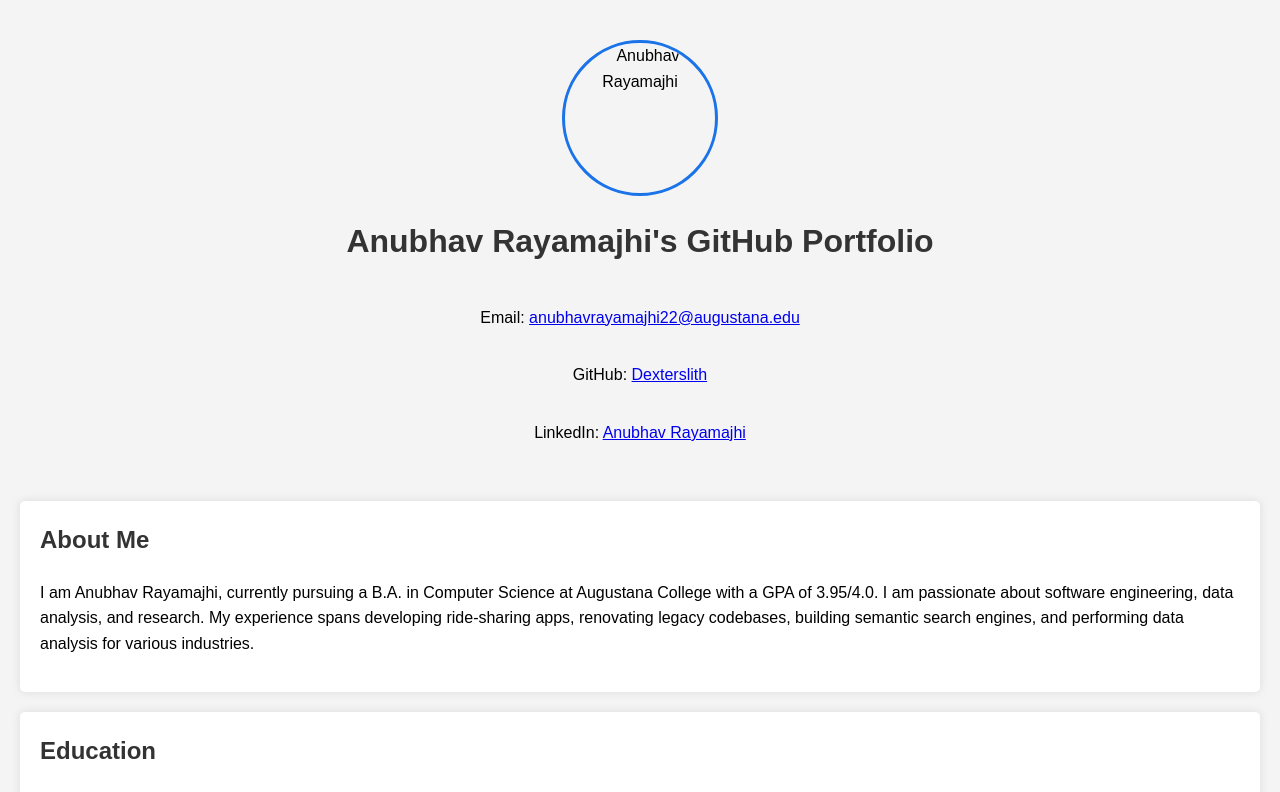
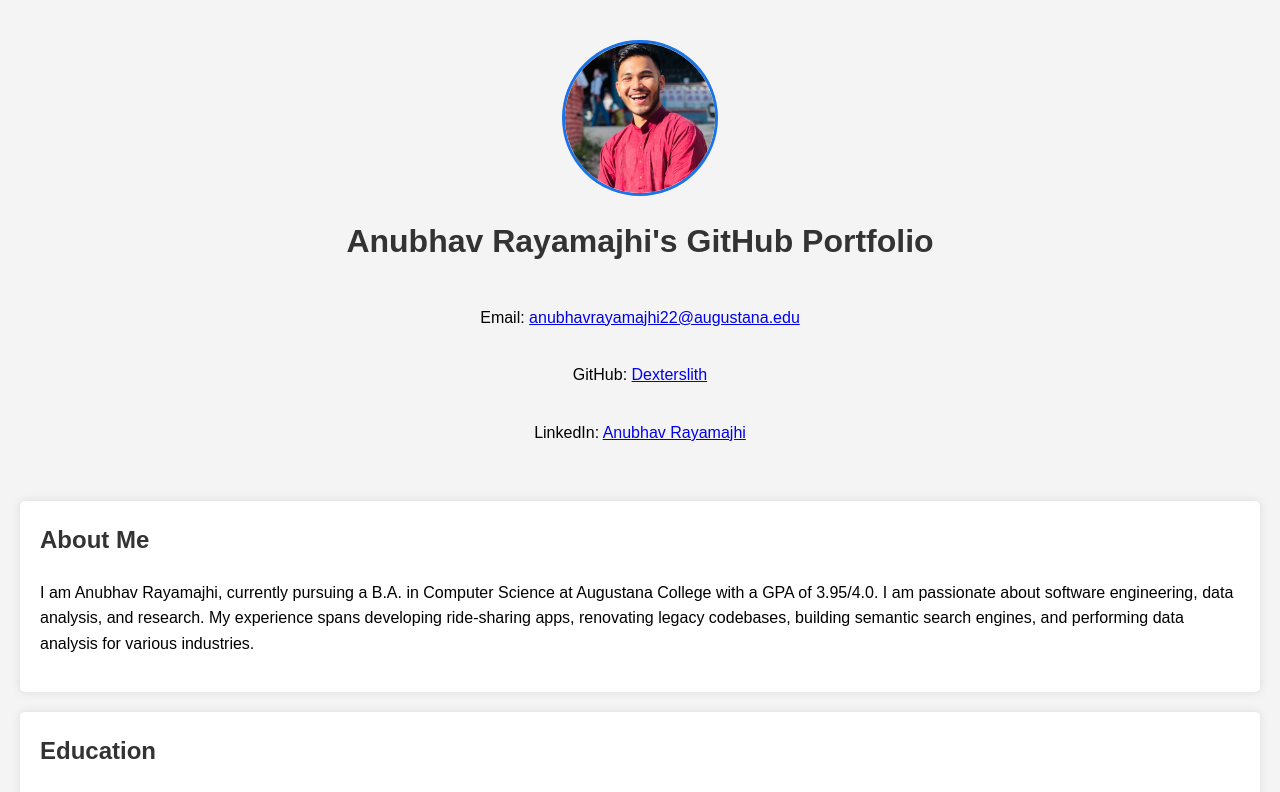
Before and after one commit to Dexterslith/dexterslith.github.io, a plain HTML site: page index.html in a window 1280 px wide. Shown: the top 792 px of the page. Drawn offline with Linux system fonts and the light colour scheme.

Commit message:
Update index.html

```diff
--- a/index.html
+++ b/index.html
@@ -58,7 +58,7 @@
 <body>
 
 <header class="center">
-    <img src="path/to/your/photo.jpg" alt="Anubhav Rayamajhi" class="profile-pic">
+    <img src="Screen Shot 2024-01-23 at 14.56.53.png" alt="Anubhav Rayamajhi" class="profile-pic">
     <h1>Anubhav Rayamajhi's GitHub Portfolio</h1>
     <p>Email: <a href="mailto:anubhavrayamajhi22@augustana.edu">anubhavrayamajhi22@augustana.edu</a></p>
     <p>GitHub: <a href="https://github.com/Dexterslith" target="_blank">Dexterslith</a></p>
```
